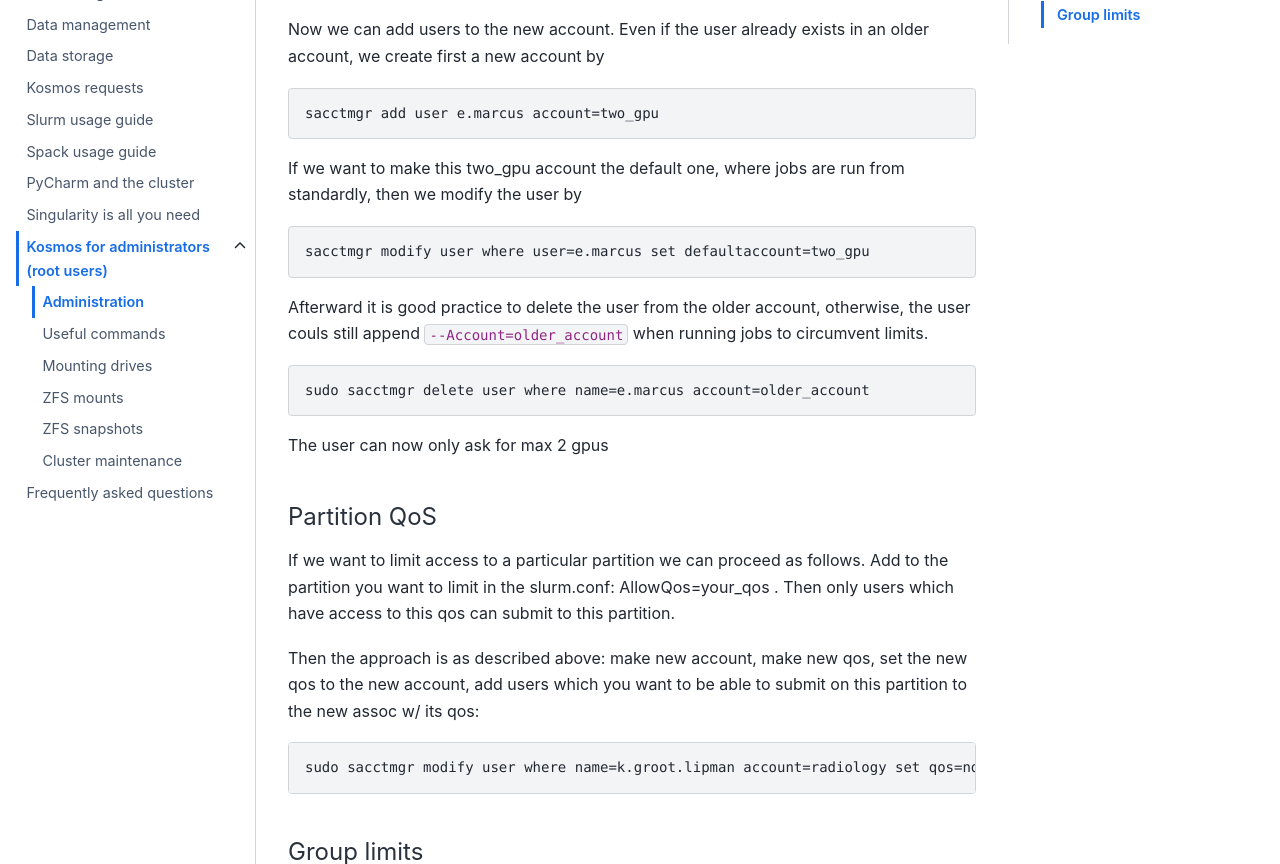
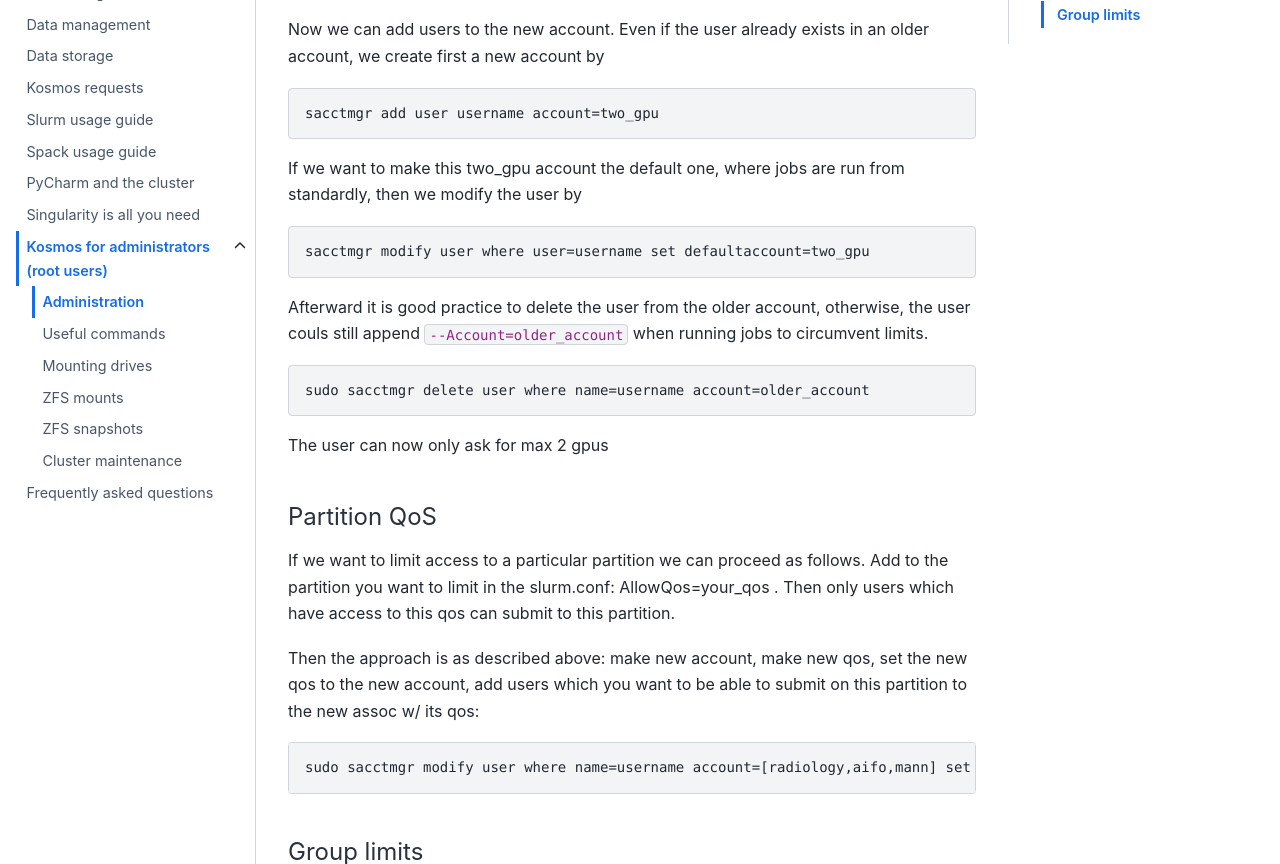
Before and after one commit to NKI-AI/kosmos-documentation, a Sphinx documentation site: the page built from docs/admins/accounting.rst, in a window 1280 px wide and 1400 px high, scrolled down 996 px. Shown: the part 214-1078 px from the top of the window. Built offline with Sphinx 7.4.7 and the Sphinx Book theme 1.1.4, drawn with Linux system fonts in a browser that asks for light colours.

Commit message:
Update accounting.rst
change personal names to 'username' to avoid copy paste errors, extended the qos setting with possible options.

```diff
--- a/docs/admins/accounting.rst
+++ b/docs/admins/accounting.rst
@@ -58,21 +58,21 @@ account, we create first a new account by
 
 .. code-block:: text
 
-   sacctmgr add user e.marcus account=two_gpu
+   sacctmgr add user username account=two_gpu
 
 If we want to make this two_gpu account the default one, where jobs are run from standardly,
 then we modify the user by
 
 .. code-block:: text
 
-   sacctmgr modify user where user=e.marcus set defaultaccount=two_gpu
+   sacctmgr modify user where user=username set defaultaccount=two_gpu
 
 Afterward it is good practice to delete the user from the older account, otherwise,
 the user couls still append ``--Account=older_account`` when running jobs to circumvent limits.
 
 .. code-block:: text
 
-   sudo sacctmgr delete user where name=e.marcus account=older_account
+   sudo sacctmgr delete user where name=username account=older_account
 
 The user can now only ask for max 2 gpus
 
@@ -88,7 +88,7 @@ partition to the new assoc w/ its qos:
 
 .. code-block:: text
 
-   sudo sacctmgr modify user where name=k.groot.lipman account=radiology set qos=normal,rtxqos,a100
+   sudo sacctmgr modify user where name=username account=[radiology,aifo,mann] set qos=[rtx_qos,a6000_qos,four_a6000_qos,a100_qos,four_a100_qos]
 
 Group limits
 ============
```
